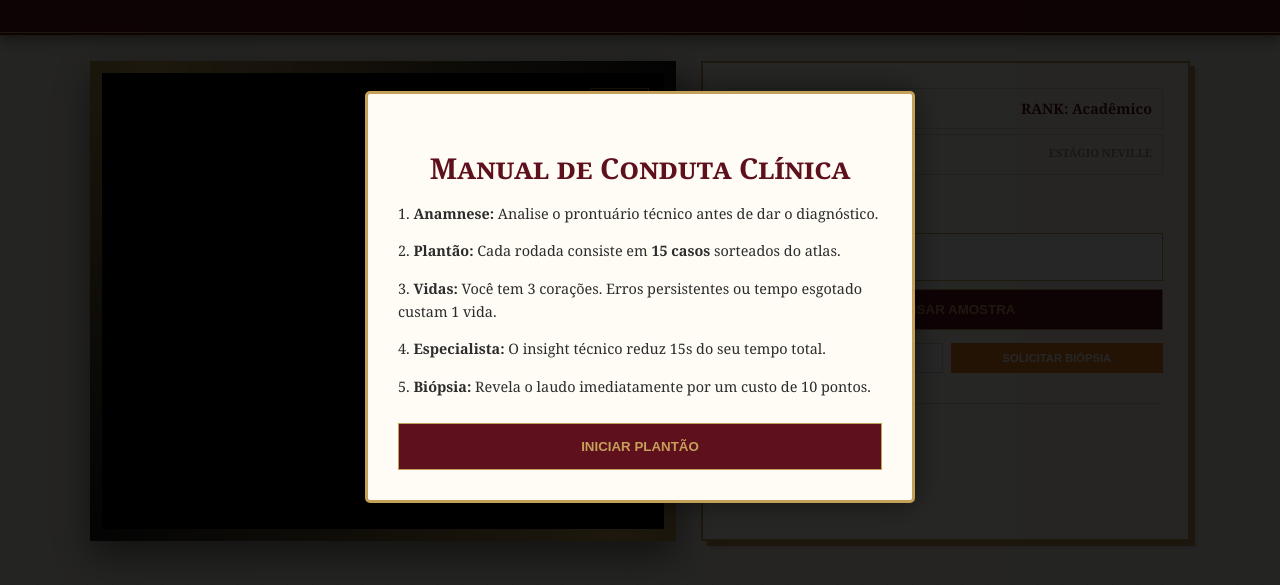
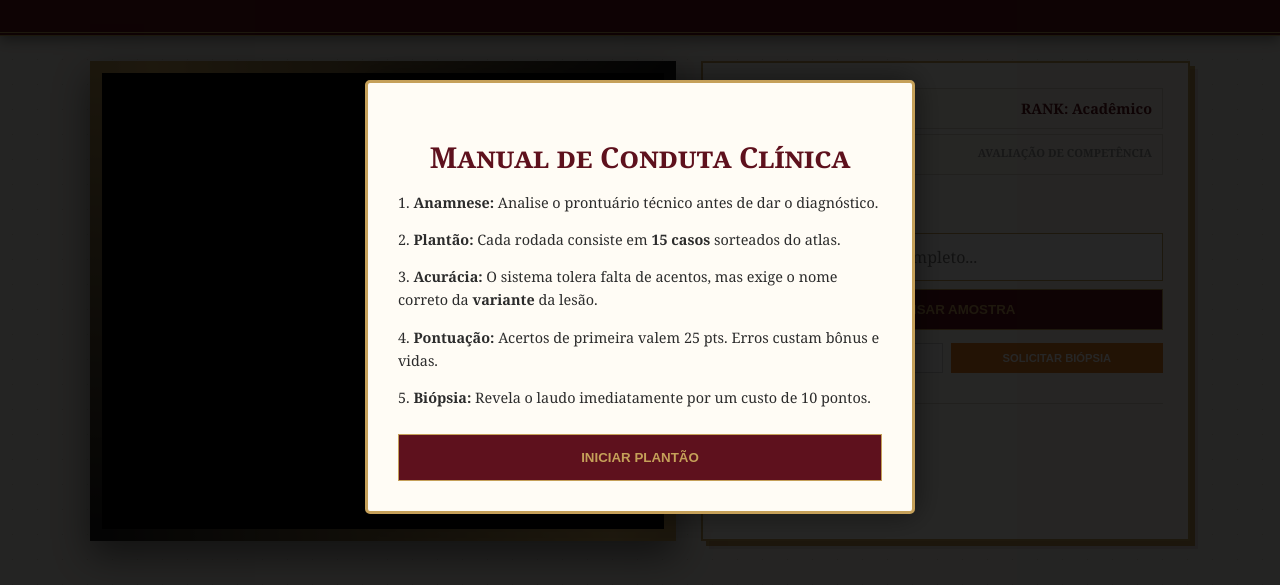
Before and after one commit to zaroz27/stomaquiz, a plain HTML site: page index.html in a window 1280 px wide. Shown: the part 103-688 px from the top of the page. Drawn offline with Linux system fonts and the light colour scheme.

Commit message:
Revise rules and scoring information in index.html
Updated the rules and scoring details in the modal for the StomaQuiz Pro application.

```diff
--- a/index.html
+++ b/index.html
@@ -177,8 +177,8 @@
         <div class="rules-body" style="text-align: left; font-size: 0.9rem;">
             <p>1. <strong>Anamnese:</strong> Analise o prontuário técnico antes de dar o diagnóstico.</p>
             <p>2. <strong>Plantão:</strong> Cada rodada consiste em <strong>15 casos</strong> sorteados do atlas.</p>
-            <p>3. <strong>Vidas:</strong> Você tem 3 corações. Erros persistentes ou tempo esgotado custam 1 vida.</p>
-            <p>4. <strong>Especialista:</strong> O insight técnico reduz 15s do seu tempo total.</p>
+            <p>3. <strong>Acurácia:</strong> O sistema tolera falta de acentos, mas exige o nome correto da <strong>variante</strong> da lesão.</p>
+            <p>4. <strong>Pontuação:</strong> Acertos de primeira valem 25 pts. Erros custam bônus e vidas.</p>
             <p>5. <strong>Biópsia:</strong> Revela o laudo imediatamente por um custo de 10 pontos.</p>
         </div>
         <button class="btn-next-modal" onclick="fecharRegras()">Iniciar Plantão</button>
@@ -204,13 +204,13 @@
 
         <div class="score-board" style="margin-top: -10px;">
             <span>PONTOS: <span id="pts">0</span></span>
-            <span style="font-size: 0.7rem; color: #999;">ESTÁGIO NEVILLE</span>
+            <span style="font-size: 0.7rem; color: #999;">AVALIAÇÃO DE COMPETÊNCIA</span>
         </div>
 
         <div class="stats">CASO <span id="case-number">1</span> DE <span id="total-cases">15</span></div>
 
         <div class="input-group">
-            <input type="text" id="guess-input" placeholder="Digite o diagnóstico..." autocomplete="off">
+            <input type="text" id="guess-input" placeholder="Digite o diagnóstico completo..." autocomplete="off">
             <button class="btn-analisar" onclick="checkGuess()">Analisar Amostra</button>
             <div class="action-row">
                 <button onclick="revealExtraHint()" class="btn-secondary">Dica de Especialista</button>
```
